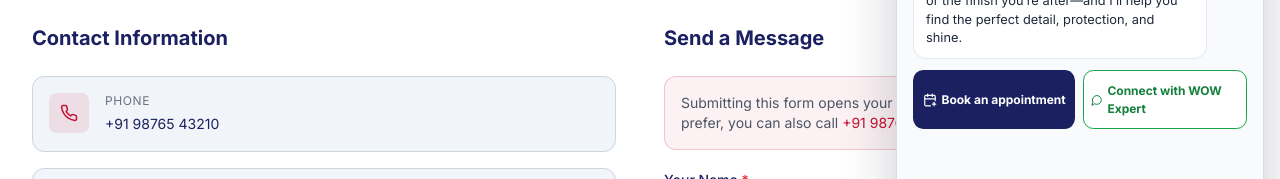
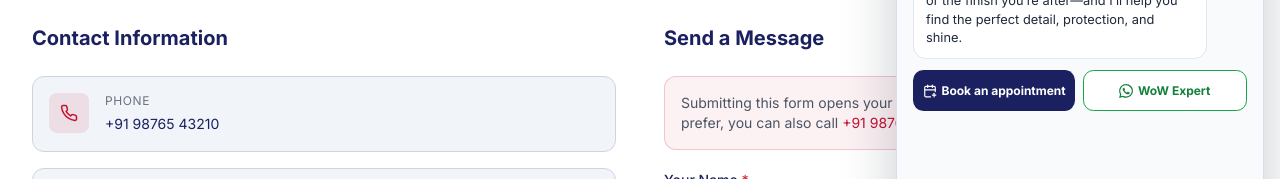
Before and after one commit to unbeatablerajiv/wowdetailing, a React (Vite) app in the folder client/: page /contact in a window 1280 px wide. Both pictures are taken after a click on the button "Open WOW AI Detailer". Shown: the part 388-567 px from the top of the page. Built offline with nearby package versions, Linux system fonts and the light colour scheme; no server answers.

Commit message:
Use WhatsApp icon for expert chat

```diff
--- a/client/src/components/DetailingChat.jsx
+++ b/client/src/components/DetailingChat.jsx
@@ -98,7 +98,10 @@ export default function DetailingChat() {
             {busy && <p className="detailer-chat__message assistant"><LoaderCircle size={16} className="detailer-chat__spinner" /> Thinking…</p>}
             <div className="detailer-chat__contact-actions">
               <button className="detailer-chat__booking" type="button" onClick={startBooking}><CalendarPlus size={14} /> Book an appointment</button>
-              <a className="detailer-chat__whatsapp" href={WHATSAPP_URL} target="_blank" rel="noreferrer"><MessageCircle size={14} /> Connect with WOW Expert</a>
+              <a className="detailer-chat__whatsapp" href={WHATSAPP_URL} target="_blank" rel="noreferrer">
+                <svg viewBox="0 0 24 24" width="14" height="14" aria-hidden="true"><path fill="currentColor" d="M20.52 3.48A11.86 11.86 0 0 0 12.08 0C5.56 0 .25 5.3.25 11.83c0 2.08.54 4.1 1.57 5.88L.16 23.8l6.25-1.64a11.8 11.8 0 0 0 5.66 1.44h.01c6.52 0 11.83-5.3 11.83-11.83 0-3.16-1.23-6.13-3.39-8.29m-8.44 18.1a9.78 9.78 0 0 1-4.99-1.37l-.36-.22-3.7.97.99-3.61-.24-.37a9.78 9.78 0 1 1 8.3 4.6m5.36-7.34c-.29-.15-1.7-.84-1.96-.94-.26-.1-.45-.15-.64.15-.19.29-.74.94-.91 1.13-.17.2-.34.22-.63.08-.29-.15-1.2-.44-2.29-1.4-.85-.75-1.42-1.67-1.59-1.96-.17-.3-.02-.45.13-.59.13-.13.29-.34.44-.51.15-.17.19-.29.29-.49.1-.2.05-.37-.02-.52-.07-.15-.64-1.54-.87-2.11-.23-.55-.47-.48-.64-.49h-.55c-.2 0-.52.07-.79.37-.27.29-1.04 1.02-1.04 2.48s1.07 2.88 1.22 3.08c.15.2 2.1 3.21 5.08 4.5.71.31 1.26.49 1.69.63.71.22 1.36.19 1.87.12.57-.08 1.7-.69 1.94-1.35.24-.67.24-1.23.17-1.35-.07-.13-.26-.2-.55-.34" /></svg>
+                WoW Expert
+              </a>
             </div>
           </div>
 
```
